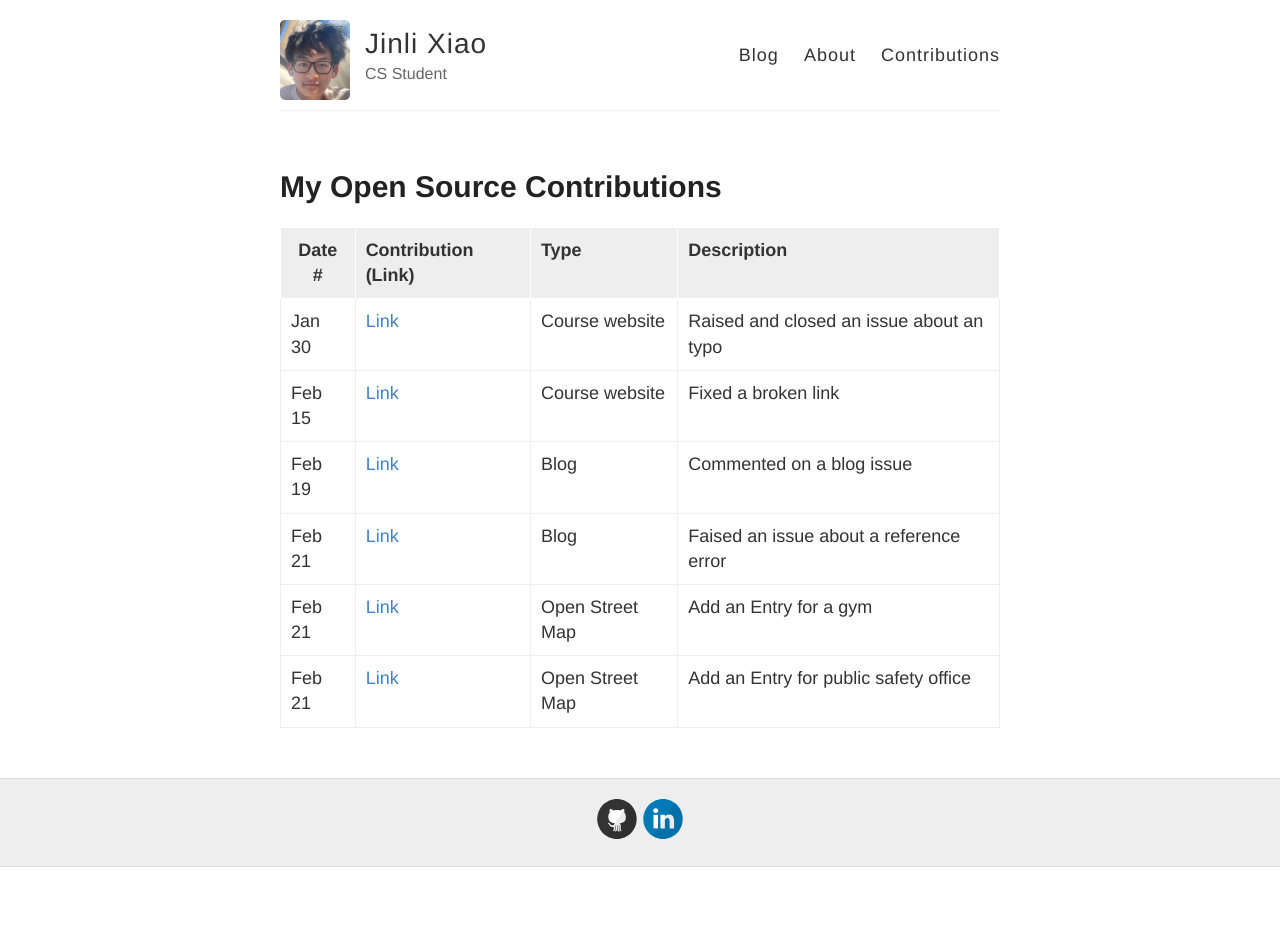
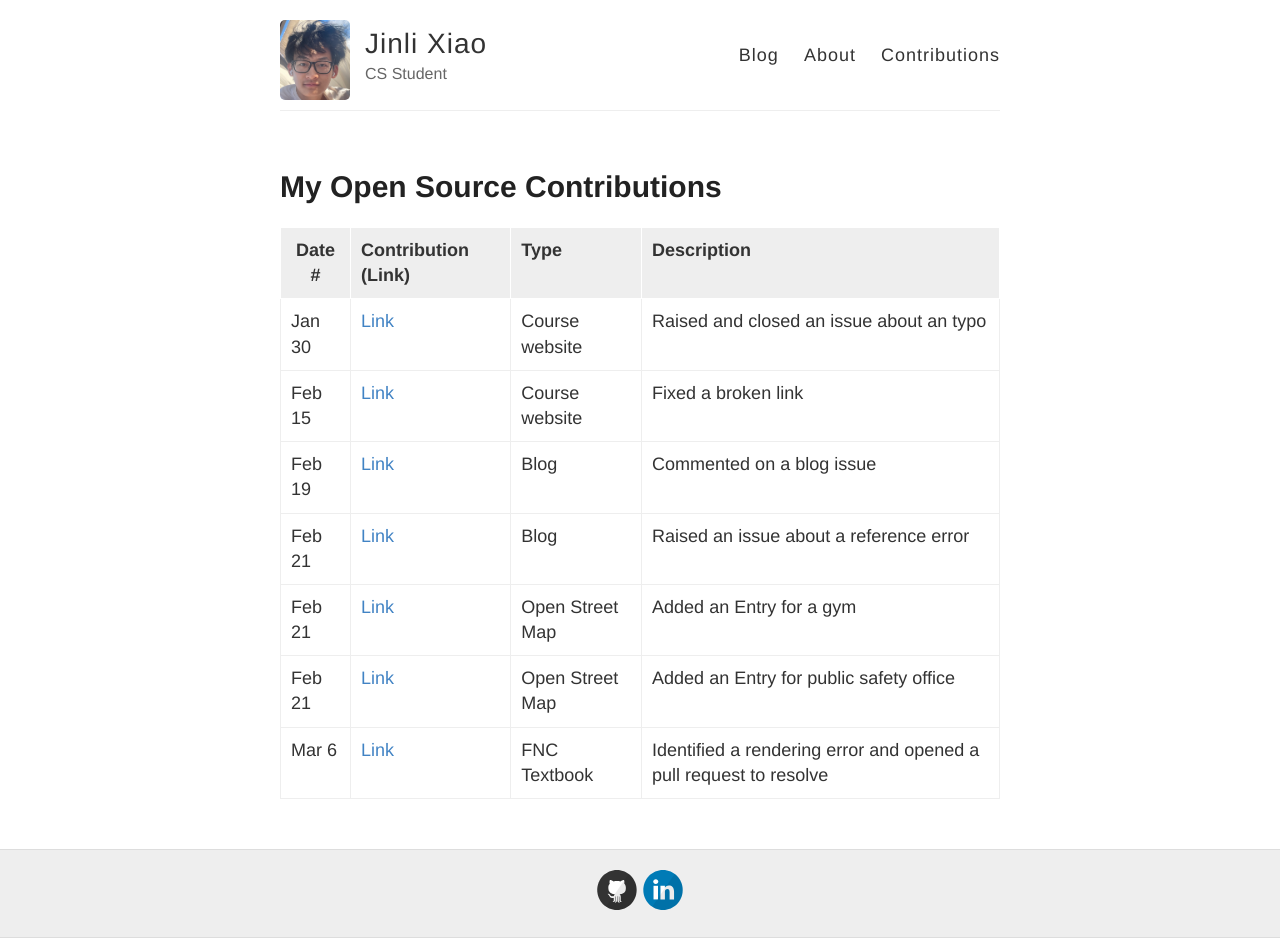
Before and after one commit to ossd-s23/jinlixiao-weekly, a Jekyll site: the page built from contributions.md, in a window 1280 px wide. Built offline with Jekyll 4.4.1, drawn with Linux system fonts in a browser that asks for light colours; before the commit the page ends 900 px from its top, so only the background shows below that.

Commit message:
Mar 12 update of contribution

```diff
--- a/contributions.md
+++ b/contributions.md
@@ -16,11 +16,12 @@ Replace the first row with your own contribution.
 
 -->
 
-| Date # | Contribution (Link)                                               | Type            | Description                              |
-| ------ | :---------------------------------------------------------------- | :-------------- | :--------------------------------------- |
-| Jan 30 | [Link](https://github.com/joannakl/ossd/issues/34)                | Course website  | Raised and closed an issue about an typo |
-| Feb 15 | [Link](https://github.com/joannakl/ossd/pull/46#issue-1586165097) | Course website  | Fixed a broken link                      |
-| Feb 19 | [Link](https://edstem.org/us/courses/34501/discussion/2620574)    | Blog            | Commented on a blog issue                |
-| Feb 21 | [Link](https://github.com/ossd-s23/Charlie-XIAO-weekly/issues/2)  | Blog            | Faised an issue about a reference error  |
-| Feb 21 | [Link](https://www.openstreetmap.org/changeset/132838938)         | Open Street Map | Add an Entry for a gym                   |
-| Feb 21 | [Link](https://www.openstreetmap.org/changeset/132839107)         | Open Street Map | Add an Entry for public safety office    |
+| Date # | Contribution (Link)                                               | Type            | Description                                                       |
+| ------ | :---------------------------------------------------------------- | :-------------- | :---------------------------------------------------------------- |
+| Jan 30 | [Link](https://github.com/joannakl/ossd/issues/34)                | Course website  | Raised and closed an issue about an typo                          |
+| Feb 15 | [Link](https://github.com/joannakl/ossd/pull/46#issue-1586165097) | Course website  | Fixed a broken link                                               |
+| Feb 19 | [Link](https://edstem.org/us/courses/34501/discussion/2620574)    | Blog            | Commented on a blog issue                                         |
+| Feb 21 | [Link](https://github.com/ossd-s23/Charlie-XIAO-weekly/issues/2)  | Blog            | Raised an issue about a reference error                           |
+| Feb 21 | [Link](https://www.openstreetmap.org/changeset/132838938)         | Open Street Map | Added an Entry for a gym                                          |
+| Feb 21 | [Link](https://www.openstreetmap.org/changeset/132839107)         | Open Street Map | Added an Entry for public safety office                           |
+| Mar 6  | [Link](https://github.com/fncbook/fnc/pull/8)                     | FNC Textbook    | Identified a rendering error and opened a pull request to resolve |
```
